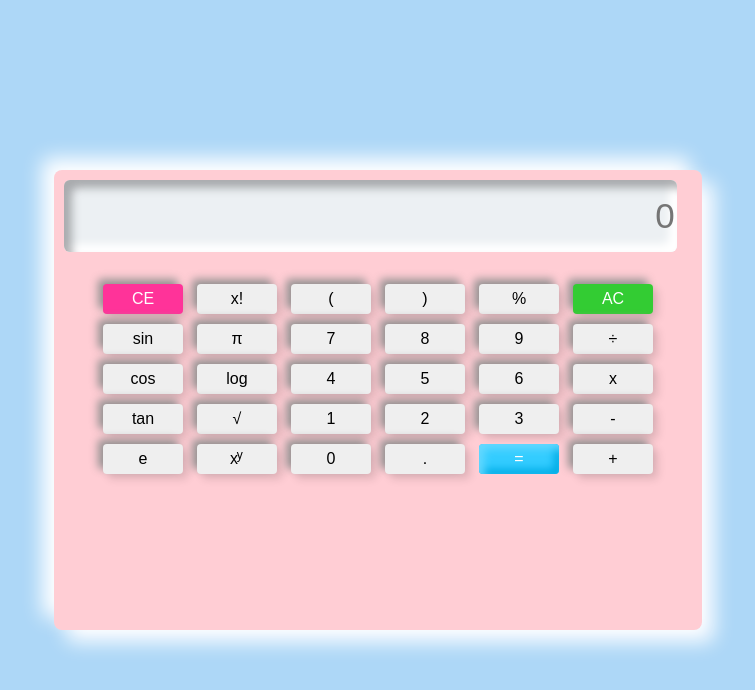
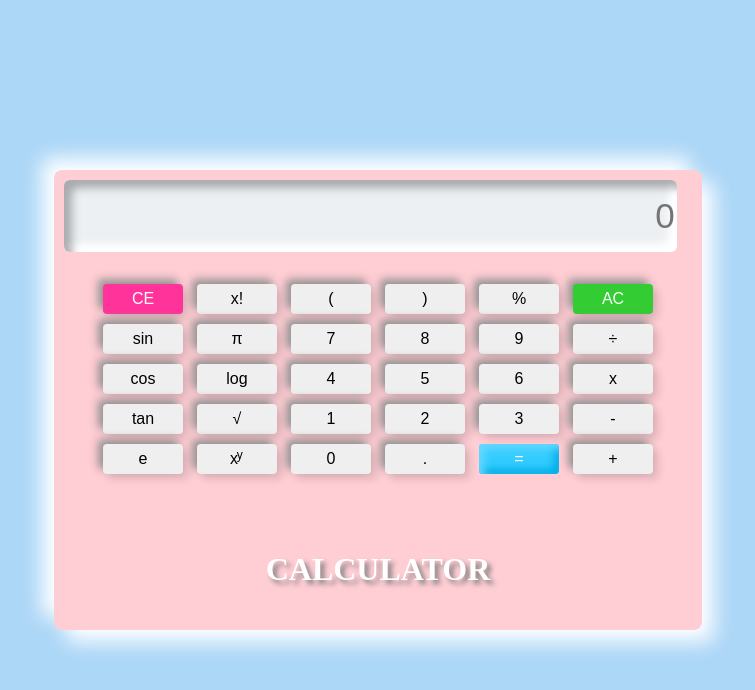
Before and after one commit to Sarashivasri20/Calculator, a plain HTML site: page index.html in a window 1280 px wide. Shown: the whole page, without its empty margins (262-1017 px from the left). Drawn offline with Linux system fonts and the light colour scheme.

Commit message:
first commit

```diff
--- a/index.html
+++ b/index.html
@@ -54,6 +54,7 @@
                 <button class="btn">+</button>
             </div>
         </div>
+        <h1 style="color:white;text-align: center;text-shadow: 4px 4px 5px grey;padding-top: 50px;" >CALCULATOR</h1>
     </div>
     <script src="index.js">
 
```
